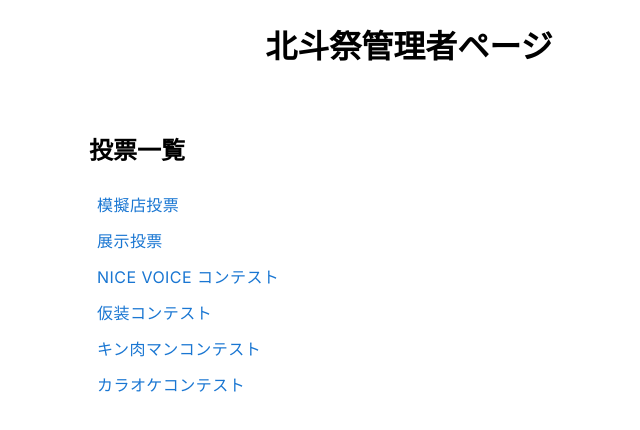
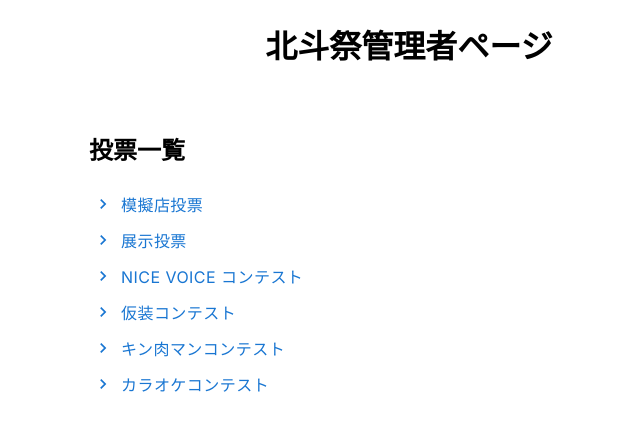
Before and after one commit to mako0523/hokutosai-manager, a Next.js app: page / in a window 1280 px wide. Shown: the top 430 px of the page, without its empty margins (231-871 px from the left). Built offline with nearby package versions, Linux system fonts and the light colour scheme.

Commit message:
feat: ボタンの左側にアイコンを追加

```diff
--- a/src/components/VoteList.tsx
+++ b/src/components/VoteList.tsx
@@ -3,6 +3,7 @@
 import React from "react";
 import styled from "styled-components";
 import { Button, Link } from "@mui/material";
+import { NavigateNext } from "@mui/icons-material";
 import { voteNames, toJapaneseVoteName } from "../utils/vote-name";
 
 const StyledVoteList = styled.div`
@@ -20,6 +21,7 @@ export const VoteList = () => {
             key={index}
             component={Button}
             underline="none"
+            startIcon={<NavigateNext />}
             href={`/${voteName}`}
           >
             {toJapaneseVoteName(voteName)}
```
